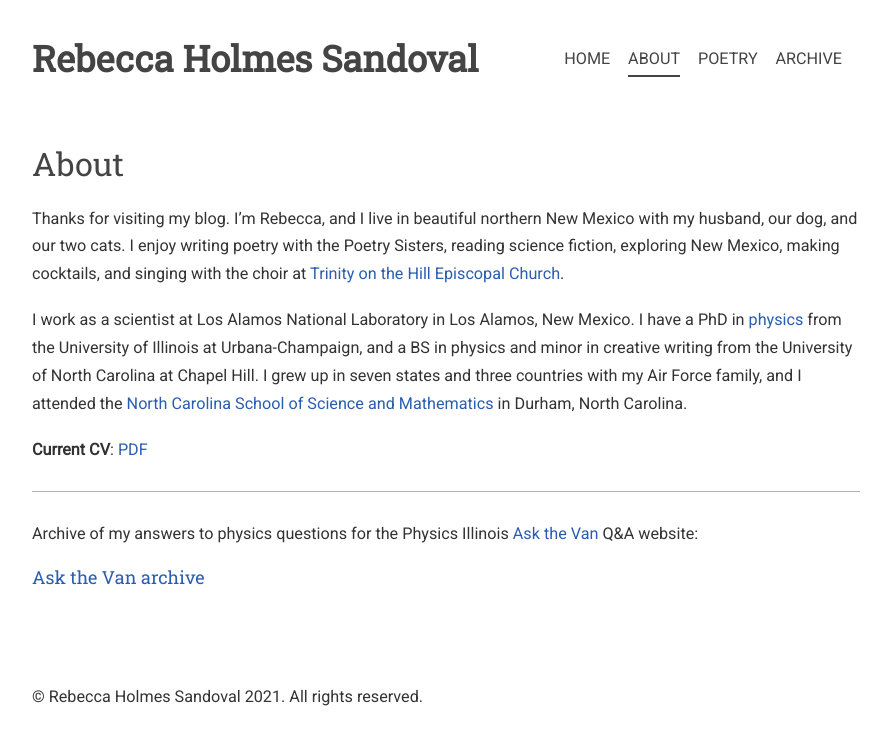
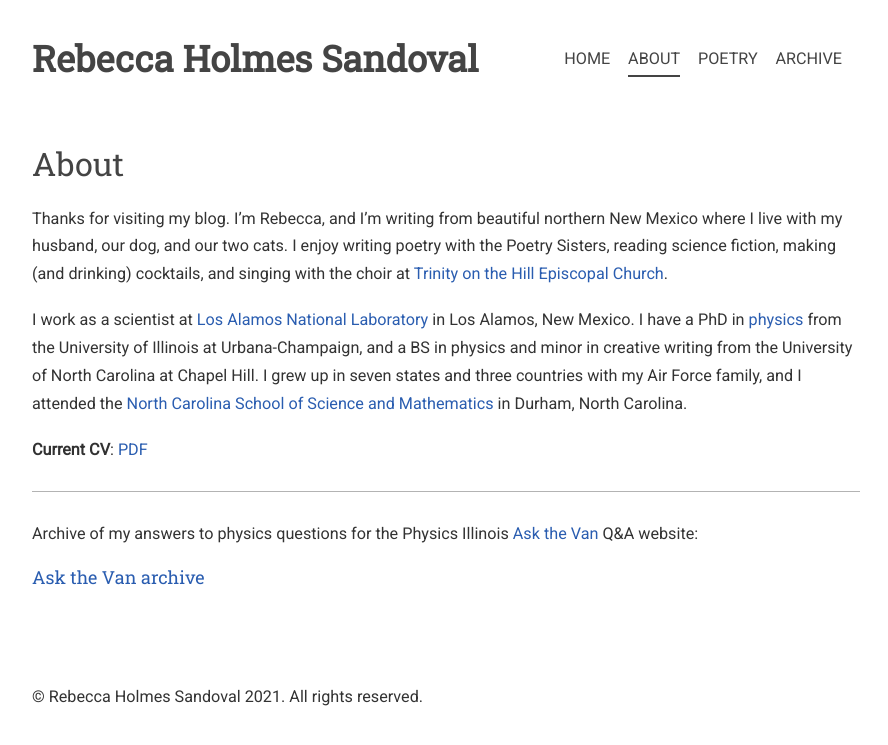
Before and after one commit to piscisvolans/piscisvolans.github.io, a Jekyll site: the page built from about.md, in a window 1280 px wide. Shown: the top 745 px of the page, without its empty margins (194-1082 px from the left). Built offline with Jekyll 4.4.1, drawn with Linux system fonts in a browser that asks for light colours; nearby versions of some CDN libraries; some web fonts are replaced; comment, search, counter and statistics services are not loaded.

Commit message:
Update about.md

```diff
--- a/about.md
+++ b/about.md
@@ -3,9 +3,9 @@ layout: page
 title: "About"
 ---
 
-Thanks for visiting my blog. I'm Rebecca, and I live in beautiful northern New Mexico with my husband, our dog, and our two cats. I enjoy writing poetry with the Poetry Sisters, reading science fiction, exploring New Mexico, making cocktails, and singing with the choir at [Trinity on the Hill Episcopal Church](http://latoth.org/).
+Thanks for visiting my blog. I'm Rebecca, and I'm writing from beautiful northern New Mexico where I live with my husband, our dog, and our two cats. I enjoy writing poetry with the Poetry Sisters, reading science fiction, making (and drinking) cocktails, and singing with the choir at [Trinity on the Hill Episcopal Church](http://latoth.org/).
 
-I work as a scientist at Los Alamos National Laboratory in Los Alamos, New Mexico. I have a PhD in [physics](http://research.physics.illinois.edu/QI/Photonics/) from the University of Illinois at Urbana-Champaign, and a BS in physics and minor in creative writing from the University of North Carolina at Chapel Hill. I grew up in seven states and three countries with my Air Force family, and I attended the [North Carolina School of Science and Mathematics](http://ncssm.edu) in Durham, North Carolina.
+I work as a scientist at [Los Alamos National Laboratory](https://lanl.gov) in Los Alamos, New Mexico. I have a PhD in [physics](http://research.physics.illinois.edu/QI/Photonics/) from the University of Illinois at Urbana-Champaign, and a BS in physics and minor in creative writing from the University of North Carolina at Chapel Hill. I grew up in seven states and three countries with my Air Force family, and I attended the [North Carolina School of Science and Mathematics](http://ncssm.edu) in Durham, North Carolina.
 
 **Current CV**: <a href="{{ site.baseurl }}/public/pdf/cv_external_2019-10.pdf">PDF</a>
 
```
